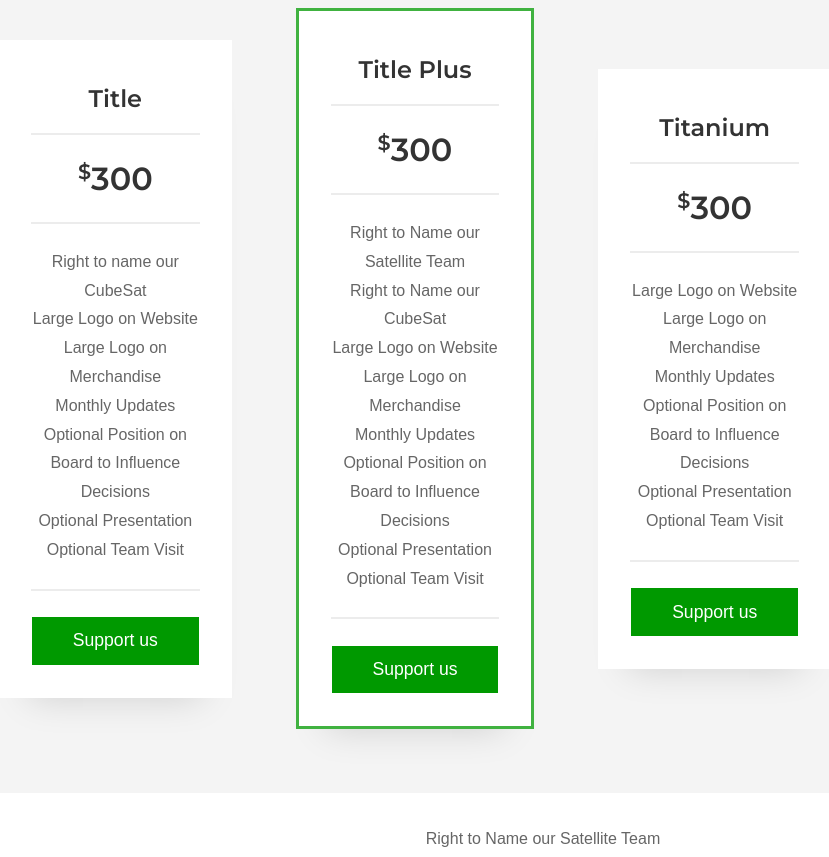
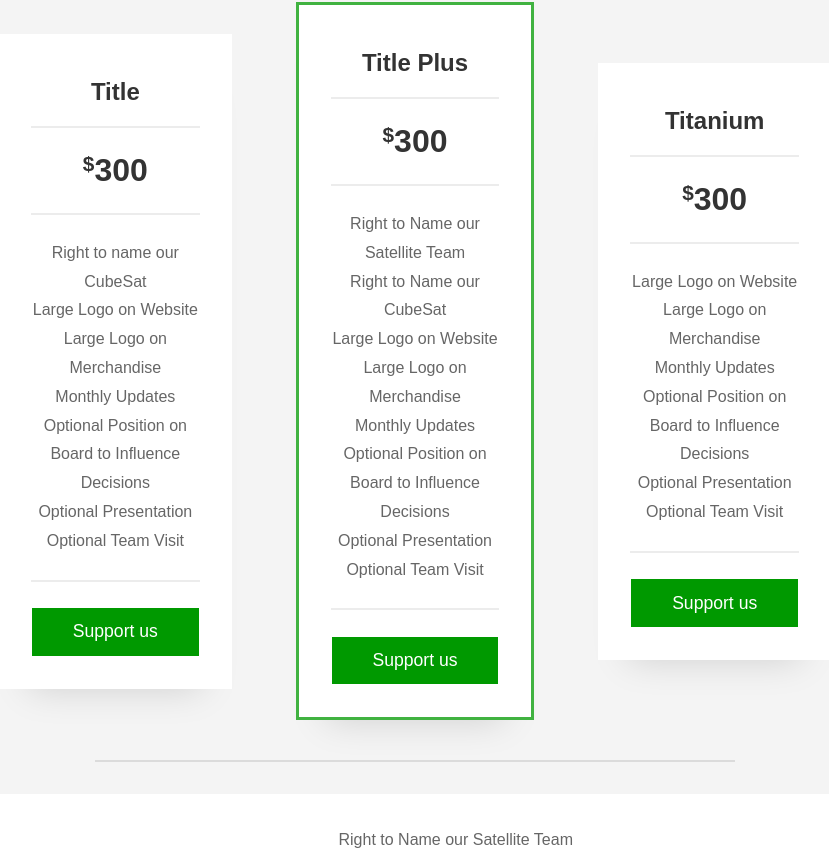
Before and after one commit to blair3sat/website-old, a Next.js app: page /support in a window 1280 px wide. Shown: the part 823-1680 px from the top of the page, without its empty margins (225-1054 px from the left). Built offline with nearby package versions, Linux system fonts and the light colour scheme.

Commit message:
Updated support

```diff
--- a/components/FundMeBlock.js
+++ /dev/null
@@ -1 +0,0 @@
-import React from "react";
--- a/components/nav.js
+++ b/components/nav.js
@@ -5,7 +5,7 @@ import styled from "styled-components";
 const links = [
   { href: "/", label: "Home" },
   { href: "/mission", label: "Our Mission" },
-	{ href: "/support#support", label: "Support us" },
+  { href: "/support", label: "Support us" },
   { href: "/support", label: "Sponsors" },
   { href: "/blog", label: "Blog" }
 ].map(link => {
@@ -19,6 +19,7 @@ const NavContainer = styled.nav`
   height: 0;
   overflow: visible;
   color: #fff;
+  position: sticky;
   top: 0px;
   left: 0px;
   right: 0px;
--- a/pages/_document.js
+++ b/pages/_document.js
@@ -6,19 +6,9 @@ import Nav from "../components/nav";
 
 import { SupportButton } from "../components/Button";
 
-// const AlwaysSupport = S/
+// const Global = createGlobalStyle`
 
-const Global = createGlobalStyle`
-	body {
-			margin: 0px;
-			font-family: Arial,sans-serif;
-			font-weight: light;
-			h1, h2, h3, h4, h5, h6 {
-				font-family: "Montserrat";
-			}
-			overflow-x: hidden;
-		}
-`;
+// `;
 
 export default class MyDocument extends Document {
   static getInitialProps({ renderPage }) {
@@ -44,7 +34,17 @@ export default class MyDocument extends Document {
           <meta name="viewport" content="width=device-width, initial-scale=1" />
         </Head>
         <body>
-          <Global />
+          <style>
+            {`body {
+              margin: 0px;
+              font-family: Arial,sans-serif;
+              font-weight: light;
+              h1, h2, h3, h4, h5, h6 {
+                font-family: "Montserrat";
+              }
+              overflow-x: hidden;
+            }`}
+          </style>
           <Main />
           <Link href="/support">
             <SupportButton className="scale" background="#090" color="#fff">
--- a/pages/support.js
+++ b/pages/support.js
@@ -142,12 +142,28 @@ const tierInfo = [
   ]
 ];
 
+const benefits = new Set(
+  tierInfo.reduce(
+    (a, b) => a.concat(b[1].benefits.split("\n").map(a => a.trim())),
+    []
+  )
+);
+
 const topTiers = [0, 1, 2];
 
 const SupportContainer = styled.section`
   min-height: 100vh;
   background-color: #f4f4f4;
   overflow: auto;
+
+  hr.all {
+    margin: 0.5em auto;
+    border: none;
+    box-shadow: none;
+    width: 50%;
+    height: 2px;
+    background-color: rgba(0, 0, 0, 0.1);
+  }
 
   .section-title {
     font-size: 3em;
@@ -368,8 +384,13 @@ const TierRow = styled(TierContainer)`
   margin: 2em auto;
   padding: 1em 4em;
 
-  * {
-    flex: 25% 0 0;
+  .tier-name {
+  }
+  .pricing {
+  }
+  .benefits {
+  }
+  .call-to-action {
   }
 `;
 
@@ -413,6 +434,8 @@ export default () => {
                 </TierCard>
               ))}
           </div>
+          <hr className="all" />
+          {/* <hr className="all" /> */}
           <div className="all-pricing">
             {tierInfo.map(([name, info]) => (
               <TierRow>
```
Also changed, not shown: components/Landing.js (+3 -4 lines), pages/index.js (+24 -81 lines). Lines whose indentation alone changed are shown as unchanged.
